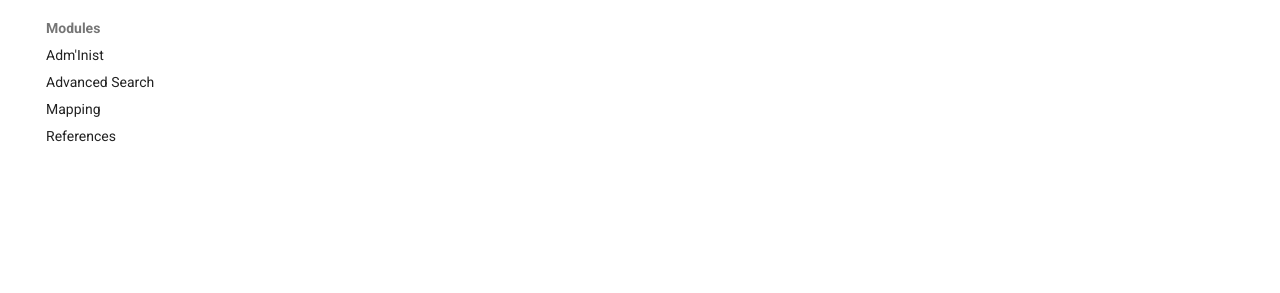
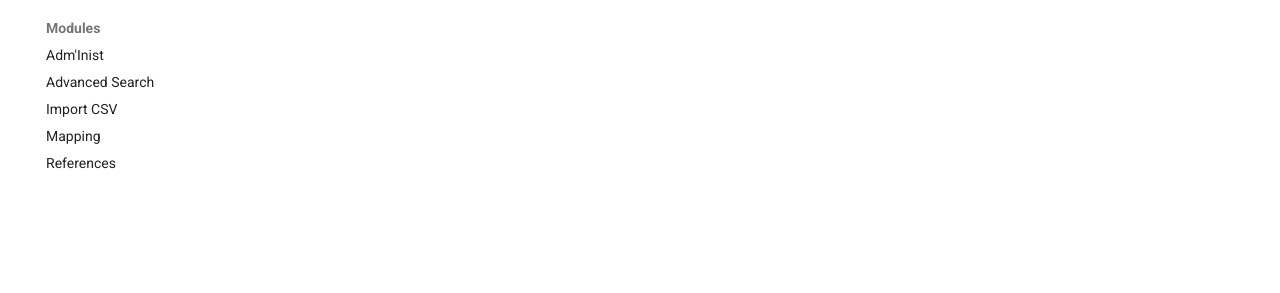
Before and after one commit to inist-omeka/guide-utilisation, an MkDocs documentation site: the page built from docs/index.md, in a window 1280 px wide. Shown: the part 370-663 px from the top of the page. Built offline with MkDocs 1.6.1 and Material for MkDocs 9.7.7, drawn with Linux system fonts in a browser that asks for light colours.

Commit message:
Ajout page Import CSV au menu

```diff
--- a/mkdocs.yml
+++ b/mkdocs.yml
@@ -41,6 +41,7 @@ nav:
   - Modules:
     - module-administ.md
     - module-advanced-search.md
+    - module-import-csv.md
     - module-mapping.md
     - module-references.md
 markdown_extensions:
```
